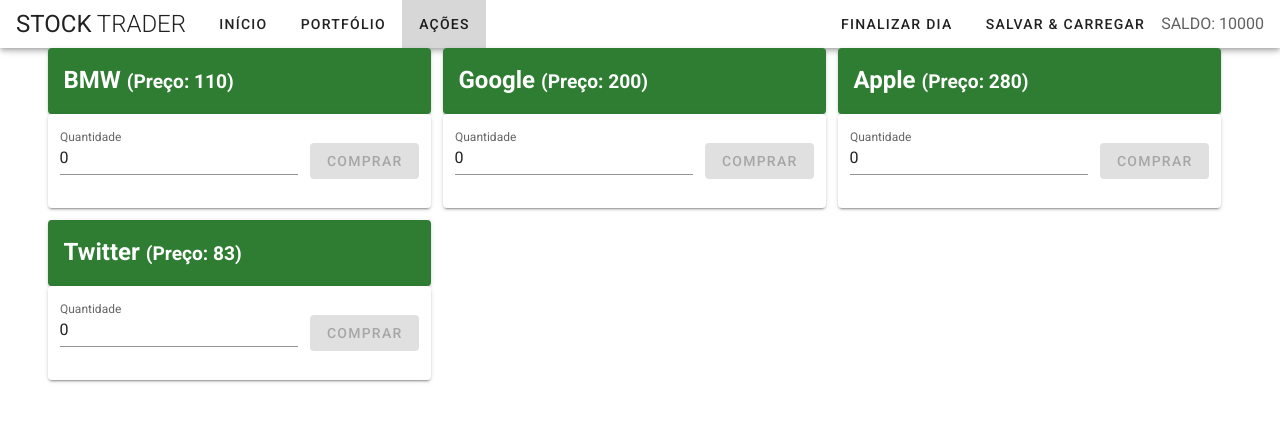
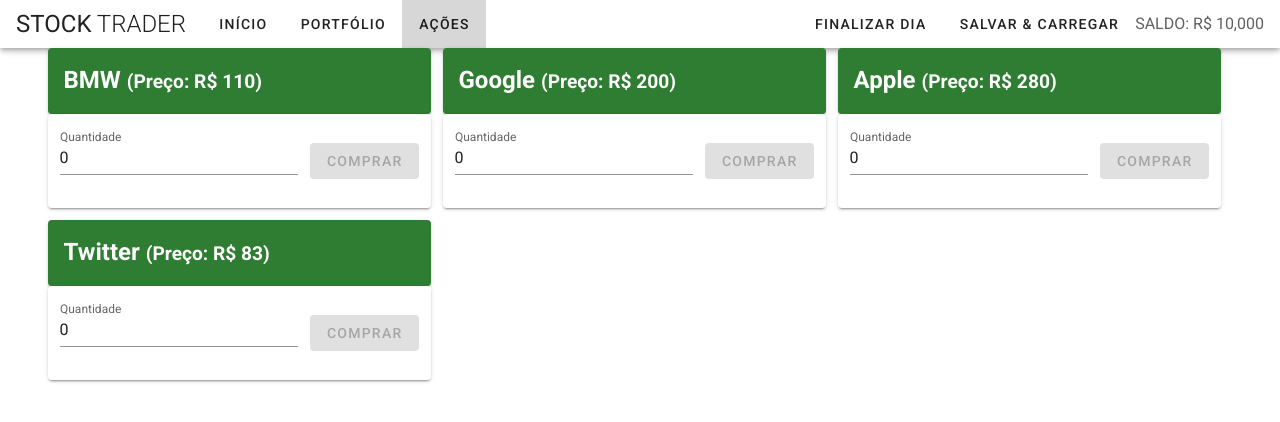
Before and after one commit to pierry01/vue-stock-trader, a Vue app: page /stocks in a window 1280 px wide. Shown: the top 422 px of the page. Built offline with nearby package versions, Linux system fonts and the light colour scheme.

Commit message:
apply filter

```diff
--- a/src/components/Header.vue
+++ b/src/components/Header.vue
@@ -35,7 +35,7 @@
 
         <v-layout align-center>
           <span class="text-uppercase grey--text text--darken-2">
-            Saldo: {{ funds }}
+            Saldo: {{ funds | currency }}
           </span>
         </v-layout>
       </v-toolbar-items>
--- a/src/components/Home.vue
+++ b/src/components/Home.vue
@@ -23,7 +23,7 @@
 
     <v-divider class="my-4" />
 
-    <p class="display-1"><strong>Seu Saldo: </strong>{{ funds }}</p>
+    <p class="display-1"><strong>Seu Saldo: </strong>{{ funds | currency }}</p>
   </div>
 </template>
 
--- a/src/components/portfolio/Stock.vue
+++ b/src/components/portfolio/Stock.vue
@@ -5,7 +5,7 @@
         <strong>
           {{ stock.name }}
           <small>
-            (Preço: {{ stock.price }} | Quantidade: {{ stock.quantity }})
+            (Preço: {{ stock.price | currency }} | Quantidade: {{ stock.quantity }})
           </small>
         </strong>
       </v-card-title>
--- a/src/components/stocks/Stock.vue
+++ b/src/components/stocks/Stock.vue
@@ -4,7 +4,7 @@
       <v-card-title class="headline">
         <strong>
           {{ stock.name }}
-          <small>(Preço: {{ stock.price }})</small>
+          <small>(Preço: {{ stock.price | currency }})</small>
         </strong>
       </v-card-title>
     </v-card>
--- a/src/main.js
+++ b/src/main.js
@@ -7,6 +7,10 @@
 
 Vue.config.productionTip = false;
 
+Vue.filter("currency", (value) => {
+  return "R$ " + value.toLocaleString();
+});
+
 new Vue({
   vuetify,
   router,
```
